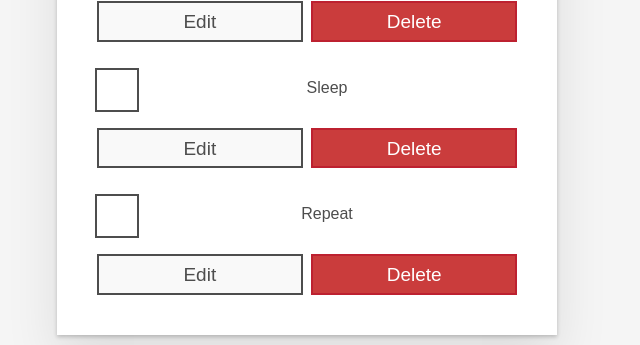
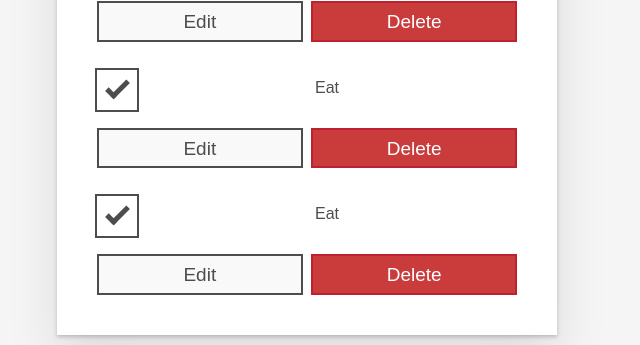
Before and after one commit to matthewkuria/2do-app, a React (Vite) app: page / in a window 1280 px wide. Shown: the part 539-884 px from the top of the page, without its empty margins (33-673 px from the left). Built offline with nearby package versions, Linux system fonts and the light colour scheme.

Commit message:
Use Components to replace the hard coded ones

```diff
--- a/src/App.jsx
+++ b/src/App.jsx
@@ -2,6 +2,8 @@ import { useState } from 'react'
 import reactLogo from './assets/react.svg'
 import viteLogo from '/vite.svg'
 import './App.css'
+import Todo from "./components/Todo";
+
 
 function App(props) {
   return (
@@ -46,54 +48,12 @@ function App(props) {
         role="list"
         className="todo-list stack-large stack-exception"
         aria-labelledby="list-heading">
-        <li className="todo stack-small">
-          <div className="c-cb">
-            <input id="todo-0" type="checkbox" defaultChecked={true} />
-            <label className="todo-label" htmlFor="todo-0">
-              Eat
-            </label>
-          </div>
-          <div className="btn-group">
-            <button type="button" className="btn">
-              Edit <span className="visually-hidden">Eat</span>
-            </button>
-            <button type="button" className="btn btn__danger">
-              Delete <span className="visually-hidden">Eat</span>
-            </button>
-          </div>
-        </li>
-        <li className="todo stack-small">
-          <div className="c-cb">
-            <input id="todo-1" type="checkbox" />
-            <label className="todo-label" htmlFor="todo-1">
-              Sleep
-            </label>
-          </div>
-          <div className="btn-group">
-            <button type="button" className="btn">
-              Edit <span className="visually-hidden">Sleep</span>
-            </button>
-            <button type="button" className="btn btn__danger">
-              Delete <span className="visually-hidden">Sleep</span>
-            </button>
-          </div>
-        </li>
-        <li className="todo stack-small">
-          <div className="c-cb">
-            <input id="todo-2" type="checkbox" />
-            <label className="todo-label" htmlFor="todo-2">
-              Repeat
-            </label>
-          </div>
-          <div className="btn-group">
-            <button type="button" className="btn">
-              Edit <span className="visually-hidden">Repeat</span>
-            </button>
-            <button type="button" className="btn btn__danger">
-              Delete <span className="visually-hidden">Repeat</span>
-            </button>
-          </div>
-        </li>
+        <Todo />
+        <Todo />
+        <Todo />
+
+
+
       </ul>
     </div>
   );
--- /dev/null
+++ b/src/components/Todo.jsx
@@ -0,0 +1,24 @@
+import React from "react";
+
+function Todo(){
+    return(
+        <li className="todo stack-small">
+          <div className="c-cb">
+            <input id="todo-0" type="checkbox" defaultChecked={true} />
+            <label className="todo-label" htmlFor="todo-0">
+              Eat
+            </label>
+          </div>
+          <div className="btn-group">
+            <button type="button" className="btn">
+              Edit <span className="visually-hidden">Eat</span>
+            </button>
+            <button type="button" className="btn btn__danger">
+              Delete <span className="visually-hidden">Eat</span>
+            </button>
+          </div>
+        </li>
+    );
+}
+
+export default Todo;
```
